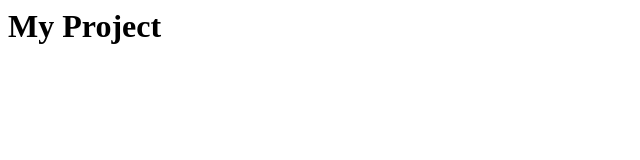
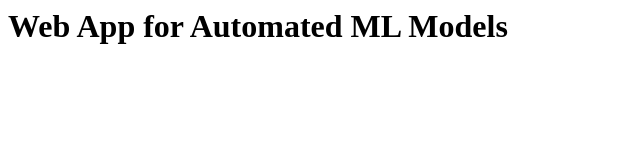
Before and after one commit to Rajeshanbu/Mini-Project, a plain HTML site: page code/index.html in a window 1280 px wide. Shown: the whole page, without its empty margins (0-640 px from the left). Drawn offline with Linux system fonts and the light colour scheme.

Commit message:
Update index.html

```diff
--- a/code/index.html
+++ b/code/index.html
@@ -1,10 +1,10 @@
 <html>
   <head>
     <title>
-      My Project
+      Web App for Automated ML Models
     </title>
   </head>
   <body>
-    <h1> My Project </h1>
+    <h1> Web App for Automated ML Models   </h1>
   </body>
 </html>
```
